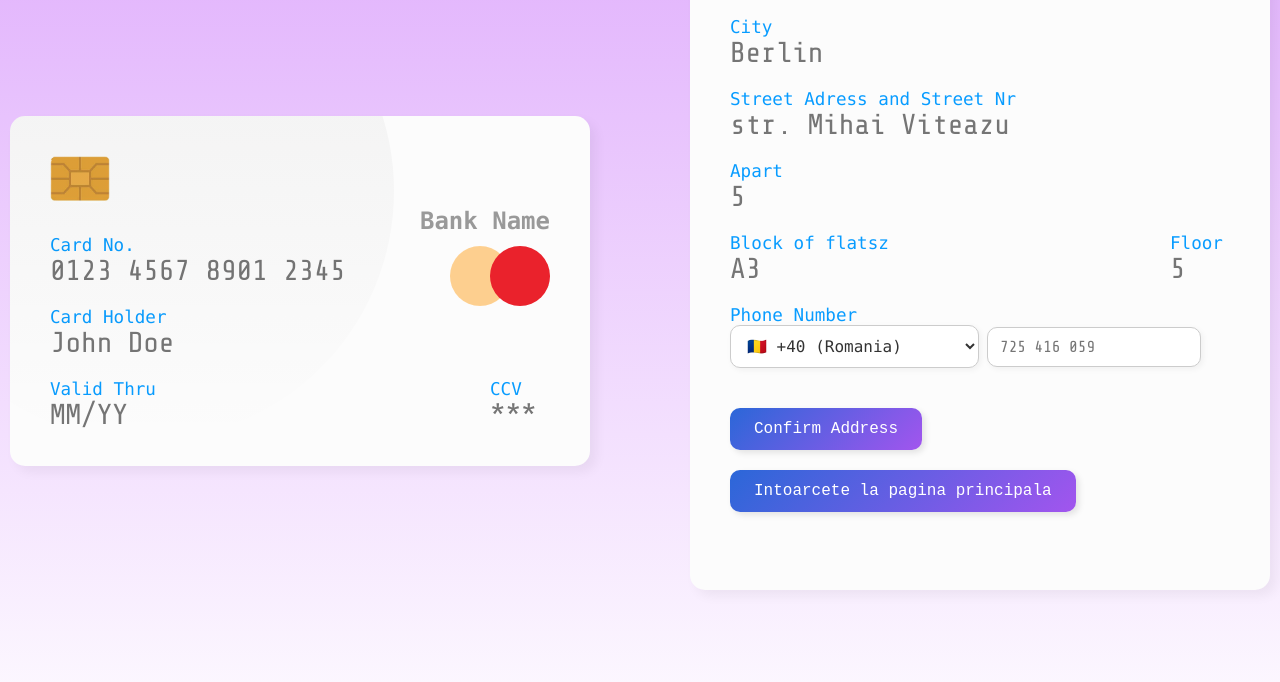
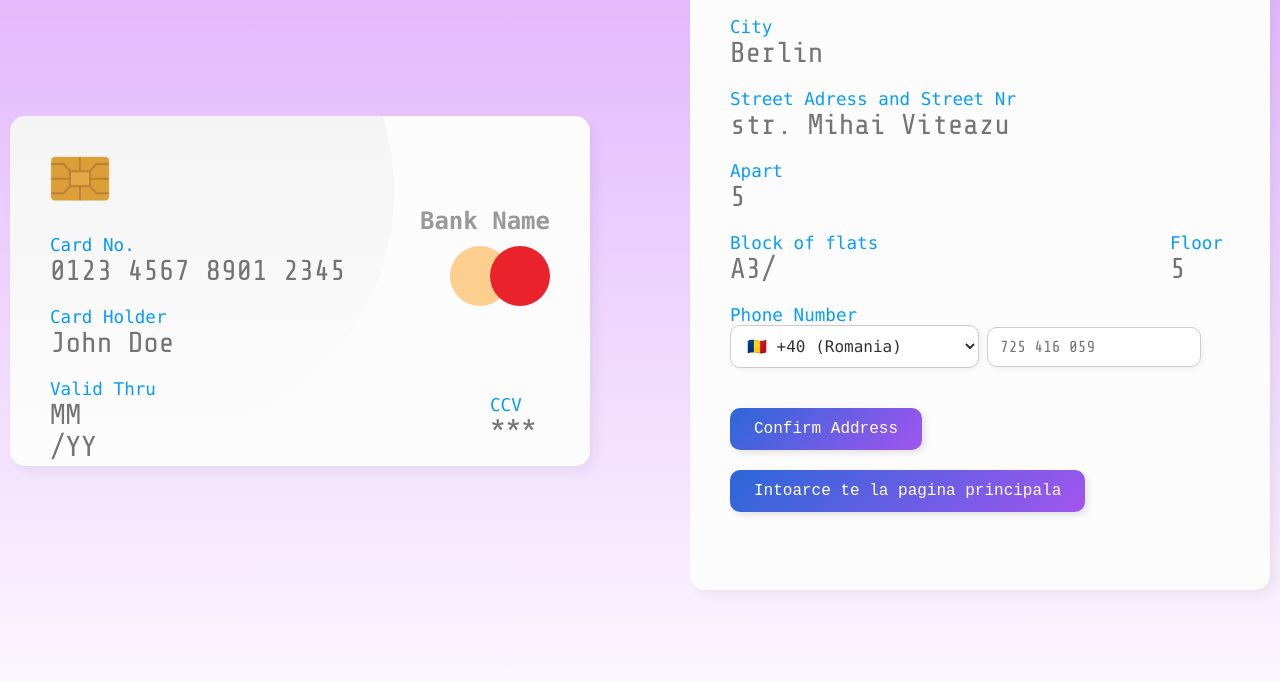
Before and after one commit to mihai69lala/Mydonuts10, a plain HTML site: page checkout.html in a window 1280 px wide. Shown: the part 224-906 px from the top of the page. Drawn offline with nearby package versions, Linux system fonts and the light colour scheme.

Commit message:
Update checkout.html

```diff
--- a/checkout.html
+++ b/checkout.html
@@ -23,7 +23,7 @@
         <div class="group">
           <div class="inputBox">
             <span>Valid Thru</span>
-            <input type="text" placeholder="MM/YY" maxlength="5">
+            <input type="number" placeholder="MM" maxlength="2"><input type="number" placeholder="/YY" maxlength="2">
           </div>
           <div class="inputBox">
             <span>CCV</span>
@@ -58,8 +58,8 @@
           </div>
         <div class="group">
           <div class="inputBox">
-            <span>Block of flatsz</span>
-            <input type="text" placeholder="A3" maxlength="3">
+            <span>Block of flats</span>
+            <input type="text" placeholder="A3/ " maxlength="3">
           </div>
           <div class="inputBox">
             <span>Floor</span>
@@ -92,7 +92,7 @@
 
         <button class="btnn" type="submit">Confirm Address</button>
       </form>
-       <div><button class="buton-intoarcere" onclick="location.href='index.html'">Intoarcete la pagina principala</button></div>
+       <div><button class="buton-intoarcere" onclick="location.href='mdsite.html'">Intoarce te la pagina principala</button></div>
     </div>
   </div>
 
```
